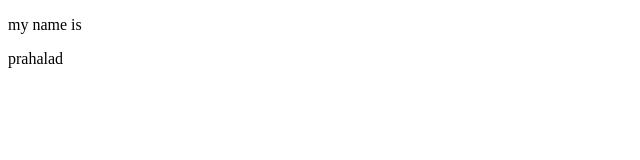
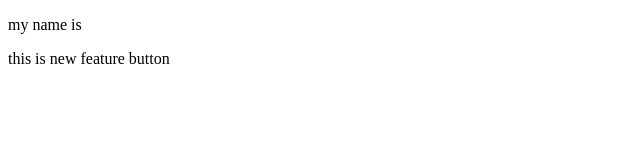
Before and after one commit to Prahalad0617/localrepo, a plain HTML site: page index.html in a window 1280 px wide. Shown: the full height of the page, 0-640 px from the left. Drawn offline with Linux system fonts and the light colour scheme.

```diff
--- a/index.html
+++ b/index.html
@@ -7,6 +7,6 @@
 </head>
 <body>
     <p>my name is</p>
-    <p>prahalad</p>
+    <p>this is new feature button</p>
 </body>
 </html>
```
